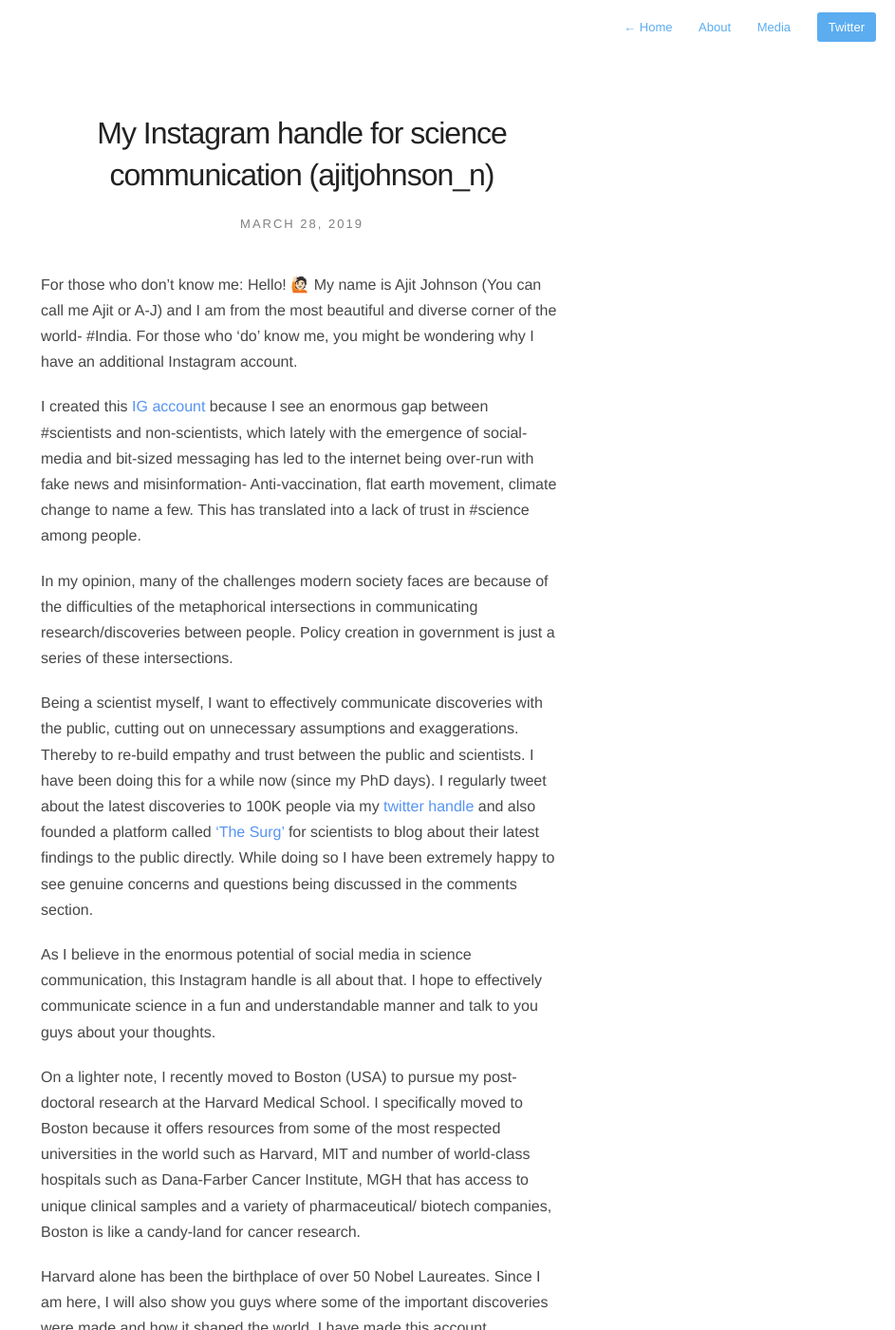
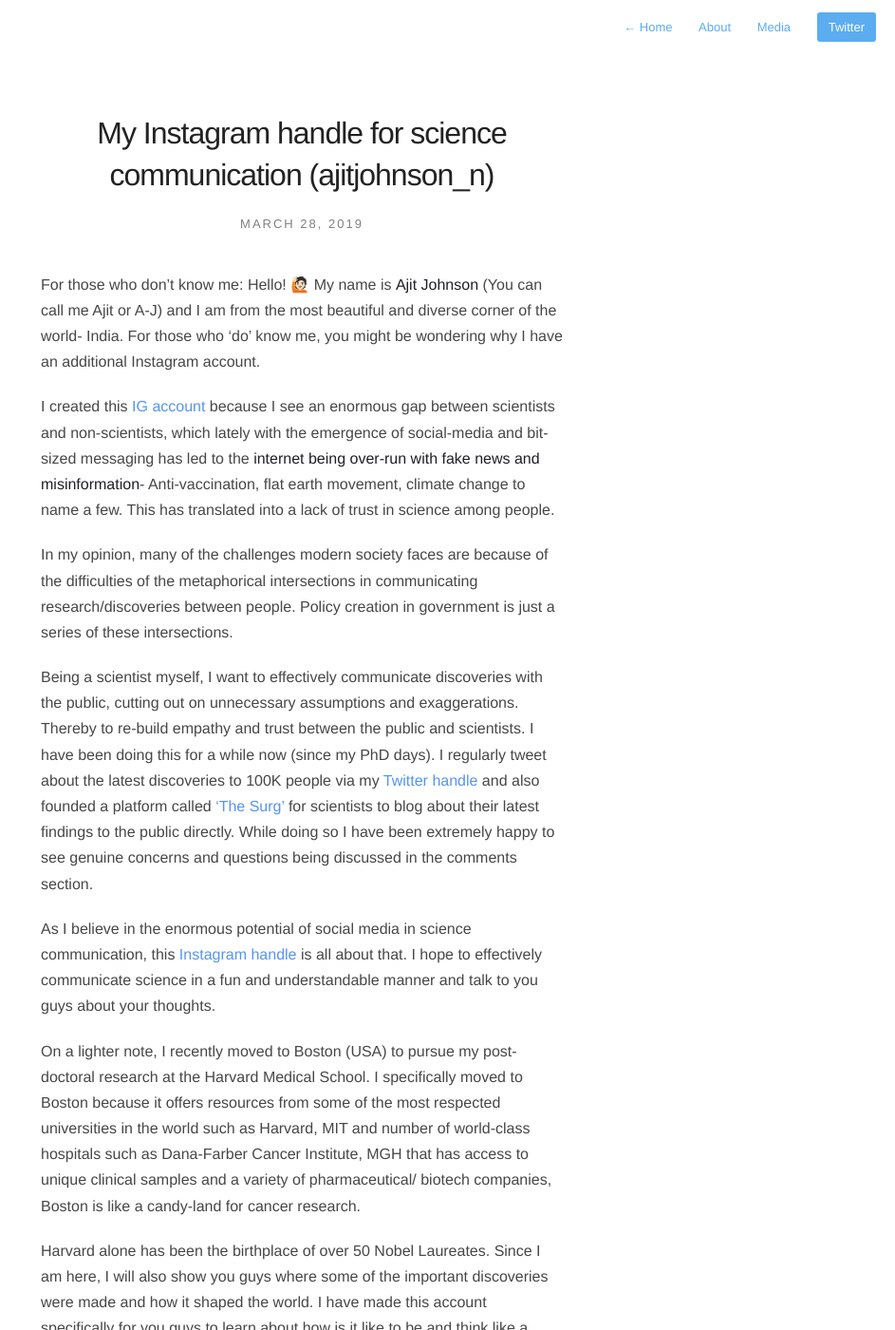
Before and after one commit to jjacklee116/ajitjohnson.github.io, a Jekyll site: the page built from _posts/2019-03-28-about-insta.markdown, in a window 1280 px wide and 1400 px high. Shown: the whole window at 95% size, without its empty margins (337-1280 px from the left). Built offline with Jekyll 4.4.1, drawn with Linux system fonts in a browser that asks for light colours; nearby versions of some CDN libraries; comment, search, counter and statistics services are not loaded; part of the change alters nothing that is shown; some of the changed text lies outside the part shown.

```diff
--- a/_posts/2019-03-28-about-insta.markdown
+++ b/_posts/2019-03-28-about-insta.markdown
@@ -7,15 +7,15 @@ categories: ['science communication']
 tags: ['Instagram', 'science communication ']
 header-img: "/assets/images/insta_science.jpg"
 ---
-For those who don't know me: Hello! 🙋🏻 My name is Ajit Johnson (You can call me Ajit or A-J) and I am from the most beautiful and diverse corner of the world- #India. For those who 'do' know me, you might be wondering why I have an additional Instagram account.
+For those who don't know me: Hello! 🙋🏻 My name is **Ajit Johnson** (You can call me Ajit or A-J) and I am from the most beautiful and diverse corner of the world- India. For those who 'do' know me, you might be wondering why I have an additional Instagram account.
 
-I created this [IG account](https://www.instagram.com/ajitjohnson_n/){:target="_blank"} because I see an enormous gap between #scientists and non-scientists, which lately with the emergence of social-media and bit-sized messaging has led to the internet being over-run with fake news and misinformation- Anti-vaccination, flat earth movement, climate change to name a few. This has translated into a lack of trust in #science among people.
+I created this [IG account](https://www.instagram.com/ajitjohnson_n/){:target="_blank"} because I see an enormous gap between scientists and non-scientists, which lately with the emergence of social-media and bit-sized messaging has led to the **internet being over-run with fake news and misinformation**- Anti-vaccination, flat earth movement, climate change to name a few. This has translated into a lack of trust in science among people.
 
 In my opinion, many of the challenges modern society faces are because of the difficulties of the metaphorical intersections in communicating research/discoveries between people. Policy creation in government is just a series of these intersections.
 
-Being a scientist myself, I want to effectively communicate discoveries with the public, cutting out on unnecessary assumptions and exaggerations. Thereby to re-build empathy and trust between the public and scientists. I have been doing this for a while now (since my PhD days). I regularly tweet about the latest discoveries to 100K people via my [twitter handle](https://twitter.com/ajitjohnson_n){:target="_blank"} and also founded a platform called ['The Surg'](https://thesurg.com/){:target="_blank"} for scientists to blog about their latest findings to the public directly. While doing so I have been extremely happy to see genuine concerns and questions being discussed in the comments section.
+Being a scientist myself, I want to effectively communicate discoveries with the public, cutting out on unnecessary assumptions and exaggerations. Thereby to re-build empathy and trust between the public and scientists. I have been doing this for a while now (since my PhD days). I regularly tweet about the latest discoveries to 100K people via my [Twitter handle](https://twitter.com/ajitjohnson_n){:target="_blank"} and also founded a platform called ['The Surg'](https://thesurg.com/){:target="_blank"} for scientists to blog about their latest findings to the public directly. While doing so I have been extremely happy to see genuine concerns and questions being discussed in the comments section.
 
-As I believe in the enormous potential of social media in science communication, this Instagram handle is all about that. I hope to effectively communicate science in a fun and understandable manner and talk to you guys about your thoughts.
+As I believe in the enormous potential of social media in science communication, this [Instagram handle](https://www.instagram.com/ajitjohnson_n/){:target="_blank"} is all about that. I hope to effectively communicate science in a fun and understandable manner and talk to you guys about your thoughts.
 
 On a lighter note, I recently moved to Boston (USA) to pursue my post-doctoral research at the Harvard Medical School. I specifically moved to Boston because it offers resources from some of the most respected universities in the world such as Harvard, MIT and number of world-class hospitals such as Dana-Farber Cancer Institute, MGH that has access to unique clinical samples and a variety of pharmaceutical/ biotech companies, Boston is like a candy-land for cancer research.
 
@@ -23,4 +23,4 @@ Harvard alone has been the birthplace of over 50 Nobel Laureates. Since I am her
 
 If these excite you, I would recommend you to hit the follow button and share it with your friends who might also be into the same thing. Most importantly talk to me via the comments section. I will reply to all your comments. If you are someone randomly following people, my humble request is to skip this one because your non-interaction with my subsequent posts will affect the people who are genuinely interested in learning and celebrating science. Thank you.
 
-To me, even making a tiny difference, would be worth it all. Have a nice day 😊
+When your sole purpose is to believe in something bigger than yourself, you act differently. Have a nice day 😊
```
